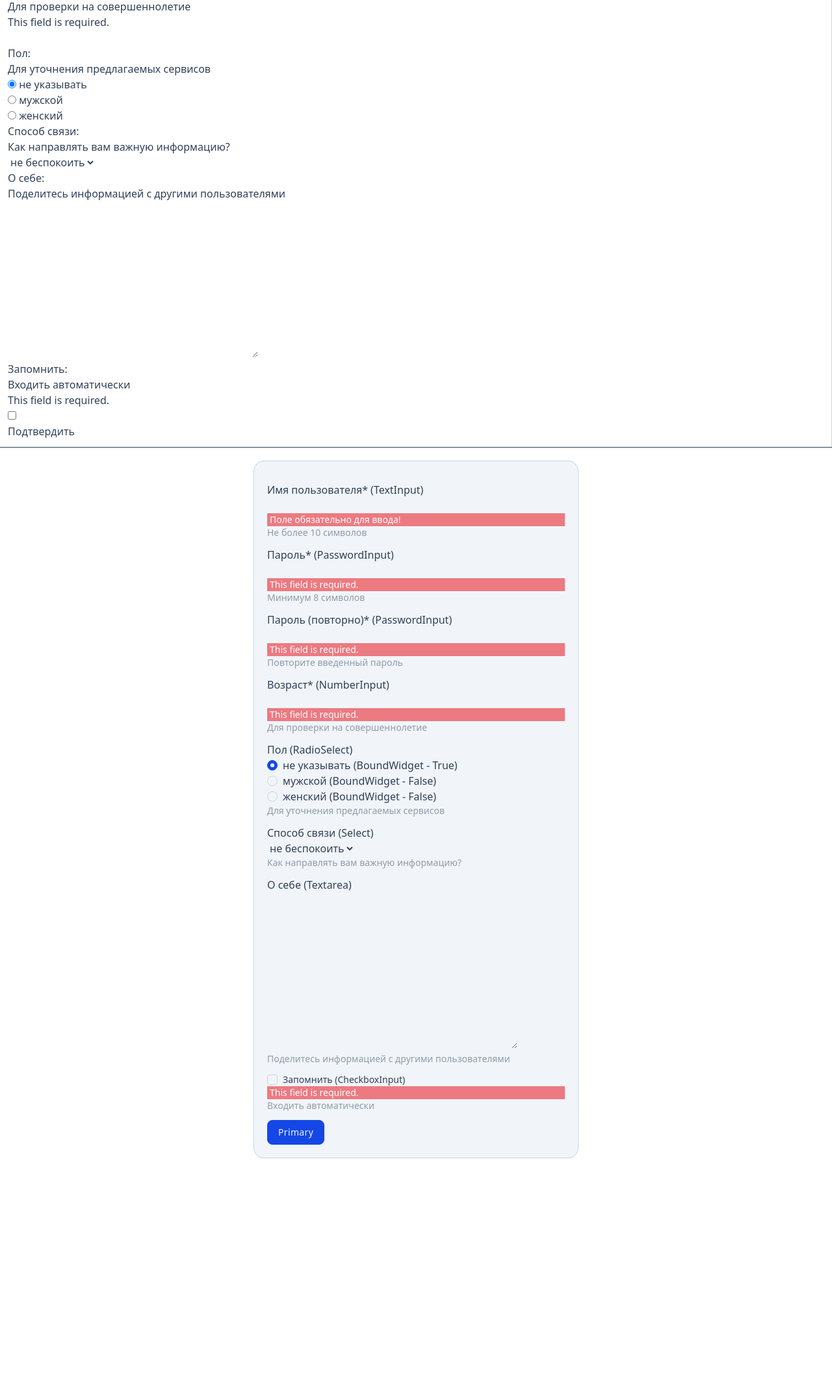
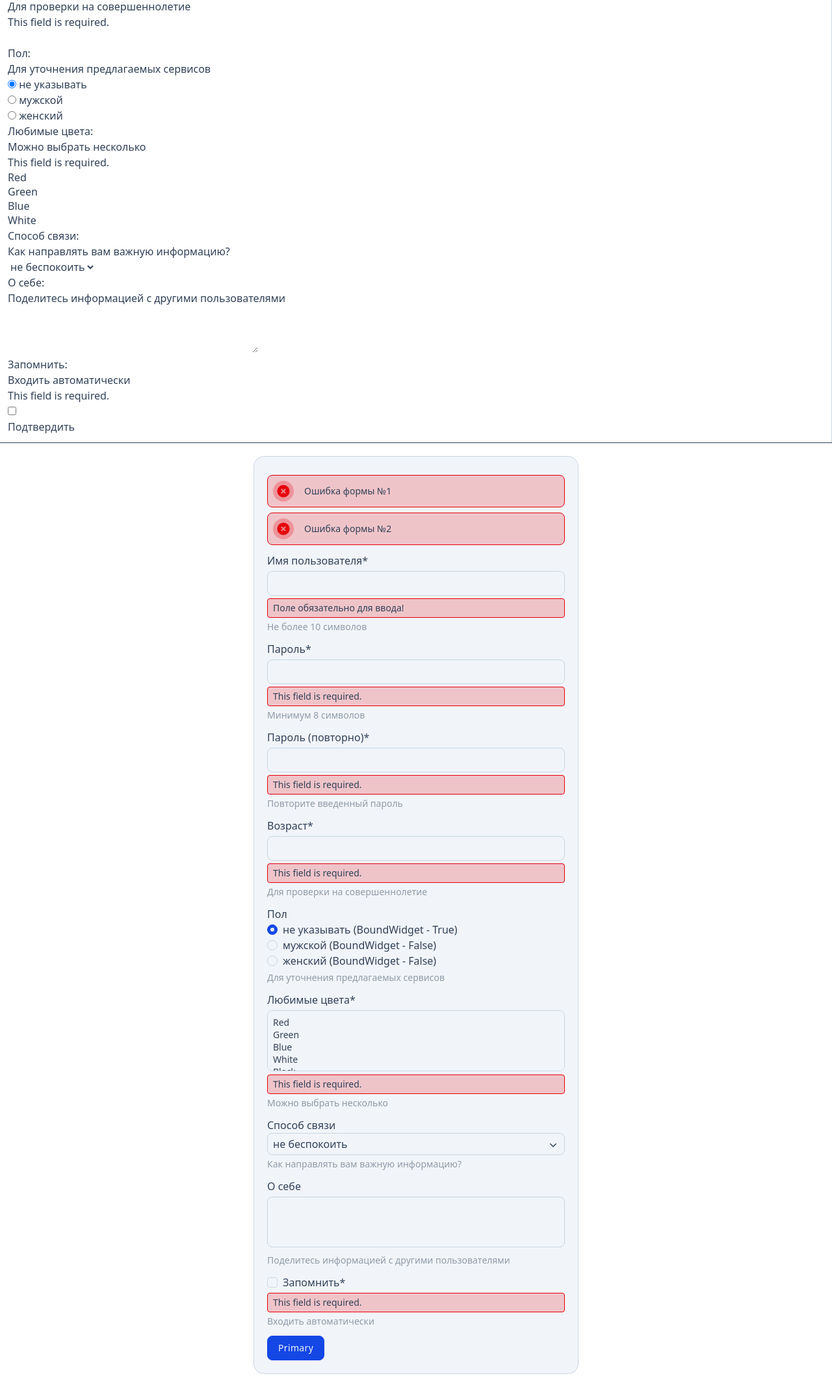
Before and after one commit to pavelplus/forms_playground, a Django app: page / in a window 1280 px wide. Shown: the part 398-2533 px from the top of the page at 65% size. Before the commit the page ends 2181 px from the top, so only its background shows below. Run offline with Django 5.2, Linux system fonts and the light colour scheme.

Commit message:
all basic elements done

```diff
--- a/forms_pg/main/forms.py
+++ b/forms_pg/main/forms.py
@@ -9,11 +9,19 @@ class TestForm(forms.Form):
     ]
     CONTACT_TYPE_CHIOCES = [
         (None, 'не беспокоить'),
-        ('email', 'мужской'),
-        ('phone', 'женский'),
-        ('whatsapp', 'женский'),
-        ('telegram', 'женский'),
+        ('email', 'E-Mail'),
+        ('phone', 'Телефон'),
+        ('whatsapp', 'Whatsapp'),
+        ('telegram', 'Telegram'),
     ]
+    COLORS_CHOICES = [
+        ('R', 'Red'),
+        ('G', 'Green'),
+        ('B', 'Blue'),
+        ('W', 'White'),
+        ('B', 'Black'),
+    ]
+
     USERNAME_MAX_LENGTH = 10
 
     prefix="testform"
@@ -29,7 +37,8 @@ class TestForm(forms.Form):
     password2 = forms.CharField(min_length=8, label='Пароль (повторно)', help_text='Повторите введенный пароль', widget=forms.PasswordInput())
     age = forms.IntegerField(label='Возраст', help_text='Для проверки на совершеннолетие')
     sex = forms.ChoiceField(choices=SEX_CHOICES, label='Пол', help_text='Для уточнения предлагаемых сервисов', required=False, widget=forms.RadioSelect())
+    colors = forms.MultipleChoiceField(choices=COLORS_CHOICES, label='Любимые цвета', help_text='Можно выбрать несколько')
     contact_type = forms.ChoiceField(choices=CONTACT_TYPE_CHIOCES, label='Способ связи', help_text='Как направлять вам важную информацию?', required=False)
-    about = forms.CharField(label="О себе", help_text="Поделитесь информацией с другими пользователями", required=False, widget=forms.Textarea())
+    about = forms.CharField(label="О себе", help_text="Поделитесь информацией с другими пользователями", required=False, widget=forms.Textarea(attrs={'rows':'3'}))
     autologin = forms.BooleanField(label='Запомнить', help_text='Входить автоматически')
     token = forms.CharField(widget=forms.HiddenInput())
--- a/forms_pg/main/templates/main/index.html
+++ b/forms_pg/main/templates/main/index.html
@@ -37,24 +37,41 @@
                     {% endfor %}
                     <button type="submit" value="submit">Подтвердить</button>
                 </form>
-            </div> {% endcomment %}
+                </div> {% endcomment %}
 
-        </div>
-        <hr>
+            </div>
+            <hr>
 
-        {% load form_tags %}
+            {% load form_tags %}
+
 
         {% with form=my_form %}
         <form>
             <div style="max-width: 500px;" class="mx-auto my-5 p-5 space-y-3 border rounded-2xl border-outline dark:border-outline-dark bg-surface-alt dark:bg-surface-dark-alt">
                 <div>
                     {% csrf_token %}
+                    {% for field in form.hidden_fields %}
+                        {{ field.as_widget }}
+                    {% endfor %}
+
+                    {% for error in form.non_field_errors %}
+                        <div class="flex w-full items-center gap-2 bg-danger/20 p-2 my-2 rounded-lg border border-danger" role="alert">
+                            <div class="bg-danger/25 text-danger rounded-full p-1" aria-hidden="true">
+                                <svg xmlns="http://www.w3.org/2000/svg" viewBox="0 0 20 20" fill="currentColor" class="size-6" aria-hidden="true">
+                                    <path fill-rule="evenodd" d="M10 18a8 8 0 1 0 0-16 8 8 0 0 0 0 16ZM8.28 7.22a.75.75 0 0 0-1.06 1.06L8.94 10l-1.72 1.72a.75.75 0 1 0 1.06 1.06L10 11.06l1.72 1.72a.75.75 0 1 0 1.06-1.06L11.06 10l1.72-1.72a.75.75 0 0 0-1.06-1.06L10 8.94 8.28 7.22Z" clip-rule="evenodd" />
+                                </svg>
+                            </div>
+                            <div class="ml-2">
+                                <p class="text-xs font-medium sm:text-sm">{{ error }}</p>
+                            </div>
+                        </div>
+                    {% endfor %}
+
                     {% for field in form.visible_fields %}
                         <div class="mt-3">
 
                             {% if field.field.widget|klass == 'CheckboxInput' %}
-                                <label for="{{ field.id_for_label }}" class="flex items-center gap-2 text-sm font-medium text-on-surface dark:text-on-surface-dark
-                                  has-checked:text-on-surface-strong dark:has-checked:text-on-surface-dark-strong has-disabled:cursor-not-allowed has-disabled:opacity-75">
+                                <label for="{{ field.id_for_label }}" class="flex items-center gap-2 font-medium has-disabled:cursor-not-allowed has-disabled:opacity-75">
                                     <span class="relative flex items-center">
                                         {{ field|add_class:"before:content[''] peer relative size-4 appearance-none overflow-hidden rounded-sm border border-outline bg-surface-alt before:absolute before:inset-0 checked:border-primary checked:before:bg-primary focus:outline-2 focus:outline-offset-2 focus:outline-outline-strong checked:focus:outline-primary active:outline-offset-0 disabled:cursor-not-allowed dark:border-outline-dark dark:bg-surface-dark-alt dark:checked:border-primary-dark dark:checked:before:bg-primary-dark dark:focus:outline-outline-dark-strong dark:checked:focus:outline-primary-dark" }}
                                         {% comment %} <input id="{{ field.html_name }}" type="checkbox" class="before:content[''] peer relative size-4 appearance-none overflow-hidden rounded-sm border border-outline bg-surface-alt before:absolute before:inset-0 checked:border-primary checked:before:bg-primary focus:outline-2 focus:outline-offset-2 focus:outline-outline-strong checked:focus:outline-primary active:outline-offset-0 disabled:cursor-not-allowed dark:border-outline-dark dark:bg-surface-dark-alt dark:checked:border-primary-dark dark:checked:before:bg-primary-dark dark:focus:outline-outline-dark-strong dark:checked:focus:outline-primary-dark" checked/> {% endcomment %}
@@ -62,33 +79,48 @@
                                             <path stroke-linecap="round" stroke-linejoin="round" d="M4.5 12.75l6 6 9-13.5"/>
                                         </svg>
                                     </span>
-                                    <span>{{ field.label }} ({{ field.field.widget|klass }})</span>
+                                    <span>{{ field.label }}{% if field.field.required %}*{% endif %}</span>
                                 </label>
 
                             {% elif field.field.widget|klass == 'RadioSelect' %}
                                 <fieldset>
-                                    <legend class="block font-medium text-on-surface dark:text-on-surface-dark">
+                                    <legend class="block font-medium">
                                         {{ field.label }}{% if field.field.required %}*{% endif %}
-                                        ({{ field.field.widget|klass }})
                                     </legend>
                                     {% for radio in field %}
-                                        <div class="flex items-center justify-start gap-2 font-medium text-on-surface has-disabled:opacity-75 dark:text-on-surface-dark">
+                                        <div class="flex items-center justify-start gap-2 text-on-surface has-disabled:opacity-75 dark:text-on-surface-dark">
                                             <input id="{{ radio.id_for_label }}" type="radio" class="before:content[''] relative h-4 w-4 appearance-none rounded-full border border-outline bg-surface-alt before:invisible before:absolute before:left-1/2 before:top-1/2 before:h-1.5 before:w-1.5 before:-translate-x-1/2 before:-translate-y-1/2 before:rounded-full before:bg-on-primary checked:border-primary checked:bg-primary checked:before:visible focus:outline-2 focus:outline-offset-2 focus:outline-outline-strong checked:focus:outline-primary disabled:cursor-not-allowed dark:border-outline-dark dark:bg-surface-dark-alt dark:before:bg-on-primary-dark dark:checked:border-primary-dark dark:checked:bg-primary-dark dark:focus:outline-outline-dark-strong dark:checked:focus:outline-primary-dark" name="{{ field.html_name }}" value="{{ radio.data.value }}" {{ radio.data.selected|yesno:"checked," }}>
                                             <label for="{{ radio.id_for_label }}" class="">{{ radio.choice_label }} ({{ radio|klass }} - {{ radio.data.selected }})</label>
                                         </div>
                                     {% endfor %}
                                 </fieldset>
 
+                            {% elif field.field.widget|klass == 'Select' %}
+                                <label for="{{ field.id_for_label }}" class="block font-medium">
+                                    {{ field.label }}{% if field.field.required %}*{% endif %}
+                                </label>
+                                <div class="relative">
+                                    <svg xmlns="http://www.w3.org/2000/svg" viewBox="0 0 20 20" fill="currentColor" class="absolute pointer-events-none right-2 top-2 size-5">
+                                        <path fill-rule="evenodd" d="M5.22 8.22a.75.75 0 0 1 1.06 0L10 11.94l3.72-3.72a.75.75 0 1 1 1.06 1.06l-4.25 4.25a.75.75 0 0 1-1.06 0L5.22 9.28a.75.75 0 0 1 0-1.06Z" clip-rule="evenodd" />
+                                    </svg>
+                                    {{ field|add_class:"w-full appearance-none rounded-radius border border-outline bg-surface-alt px-2 py-1 focus-visible:outline-2 focus-visible:outline-offset-2 focus-visible:outline-primary disabled:cursor-not-allowed disabled:opacity-75 dark:border-outline-dark dark:bg-surface-dark-alt dark:focus-visible:outline-primary-dark" }}
+                                </div>
+
+                            {% elif field.field.widget|klass == 'Textarea' %}
+                                <label for="{{ field.id_for_label }}" class="block mb-1 font-medium">
+                                    {{ field.label }}{% if field.field.required %}*{% endif %}
+                                </label>
+                                {{ field|add_class:"scroll-on resize-none w-full rounded-radius border border-outline bg-surface-alt px-2.5 py-2 text-sm focus-visible:outline-2 focus-visible:outline-offset-2 focus-visible:outline-primary disabled:cursor-not-allowed disabled:opacity-75 dark:border-outline-dark dark:bg-surface-dark-alt/50 dark:focus-visible:outline-primary-dark" }}
+
                             {% else %}
-                                <label for="{{ field.id_for_label }}" class="block font-medium text-on-surface dark:text-on-surface-dark">
+                                <label for="{{ field.id_for_label }}" class="block mb-1 font-medium">
                                     {{ field.label }}{% if field.field.required %}*{% endif %}{% comment %} {{ form.label_suffix }} {% endcomment %}
-                                    ({{ field.field.widget|klass }})
                                 </label>
-                                <div>{{ field.as_widget }}</div>
+                                {{ field|add_class:"w-full rounded-radius border border-outline bg-surface-alt px-2 py-2 text-sm focus-visible:outline-2 focus-visible:outline-offset-2 focus-visible:outline-primary disabled:cursor-not-allowed disabled:opacity-75 dark:border-outline-dark dark:bg-surface-dark-alt/50 dark:focus-visible:outline-primary-dark" }}
                             {% endif %}
 
                             {% if field.errors %}
-                                <div class="px-1 text-sm text-on-danger bg-danger/50">
+                                <div id="{{ field.id_for_label }}_error" class="px-2 py-1 mt-1 text-sm rounded-sm bg-danger/20 border border-danger">
                                     {% for error in field.errors %}
                                         <p>{{ error }}</p>
                                     {% endfor %}
@@ -96,13 +128,10 @@
                             {% endif %}
 
                             {% if field.help_text %}
-                                <p id="{{ field.id_for_label }}_helptext" class="text-sm text-on-surface/50 dark:text-on-surface-dark/50">{{ field.help_text }}</p>
+                                <p id="{{ field.id_for_label }}_helptext" class="mt-1 text-sm text-on-surface/50 dark:text-on-surface-dark/50">{{ field.help_text }}</p>
                             {% endif %}
 
                         </div>
-                    {% endfor %}
-                    {% for field in form.hidden_fields %}
-                        {{ field.as_widget }}
                     {% endfor %}
                 </div>
                 <button type="button" class="whitespace-nowrap rounded-radius bg-primary border border-primary px-4 py-2 text-sm font-medium tracking-wide text-on-primary transition hover:opacity-75 text-center focus-visible:outline-2 focus-visible:outline-offset-2 focus-visible:outline-primary active:opacity-100 active:outline-offset-0 disabled:opacity-75 disabled:cursor-not-allowed dark:bg-primary-dark dark:border-primary-dark dark:text-on-primary-dark dark:focus-visible:outline-primary-dark">Primary</button>
--- a/forms_pg/static/css/style.css
+++ b/forms_pg/static/css/style.css
@@ -32,11 +32,14 @@
     --color-white: #fff;
     --spacing: 0.25rem;
     --container-4xl: 56rem;
+    --text-xs: 0.75rem;
+    --text-xs--line-height: calc(1 / 0.75);
     --text-sm: 0.875rem;
     --text-sm--line-height: calc(1.25 / 0.875);
     --text-base: 1rem;
     --text-base--line-height: calc(1.5 / 1);
     --font-weight-medium: 500;
+    --font-weight-semibold: 600;
     --font-weight-bold: 700;
     --tracking-wide: 0.025em;
     --radius-sm: 0.25rem;
@@ -239,6 +242,24 @@
   .top-1\/2 {
     top: calc(1/2 * 100%);
   }
+  .top-2 {
+    top: calc(var(--spacing) * 2);
+  }
+  .top-4 {
+    top: calc(var(--spacing) * 4);
+  }
+  .top-8 {
+    top: calc(var(--spacing) * 8);
+  }
+  .right-2 {
+    right: calc(var(--spacing) * 2);
+  }
+  .right-3 {
+    right: calc(var(--spacing) * 3);
+  }
+  .right-4 {
+    right: calc(var(--spacing) * 4);
+  }
   .left-1 {
     left: calc(var(--spacing) * 1);
   }
@@ -266,11 +287,17 @@
   .mx-auto {
     margin-inline: auto;
   }
+  .my-2 {
+    margin-block: calc(var(--spacing) * 2);
+  }
   .my-5 {
     margin-block: calc(var(--spacing) * 5);
   }
   .mt-1 {
     margin-top: calc(var(--spacing) * 1);
+  }
+  .mt-2 {
+    margin-top: calc(var(--spacing) * 2);
   }
   .mt-3 {
     margin-top: calc(var(--spacing) * 3);
@@ -301,11 +328,22 @@
     width: calc(var(--spacing) * 4);
     height: calc(var(--spacing) * 4);
   }
+  .size-5 {
+    width: calc(var(--spacing) * 5);
+    height: calc(var(--spacing) * 5);
+  }
+  .size-6 {
+    width: calc(var(--spacing) * 6);
+    height: calc(var(--spacing) * 6);
+  }
   .h-4 {
     height: calc(var(--spacing) * 4);
   }
   .w-4 {
     width: calc(var(--spacing) * 4);
+  }
+  .w-fit {
+    width: fit-content;
   }
   .w-full {
     width: 100%;
@@ -337,6 +375,15 @@
   }
   .resize {
     resize: both;
+  }
+  .resize-none {
+    resize: none;
+  }
+  .list-inside {
+    list-style-position: inside;
+  }
+  .list-disc {
+    list-style-type: disc;
   }
   .appearance-none {
     appearance: none;
@@ -391,6 +438,9 @@
   .rounded-full {
     border-radius: calc(infinity * 1px);
   }
+  .rounded-lg {
+    border-radius: var(--radius-lg);
+  }
   .rounded-md {
     border-radius: var(--radius-md);
   }
@@ -411,6 +461,9 @@
     border-right-style: var(--tw-border-style);
     border-right-width: 1px;
   }
+  .border-danger {
+    border-color: var(--color-danger);
+  }
   .border-gray-300 {
     border-color: var(--color-gray-300);
   }
@@ -425,6 +478,9 @@
   }
   .border-red-500 {
     border-color: var(--color-red-500);
+  }
+  .border-red-600 {
+    border-color: var(--color-red-600);
   }
   .border-transparent {
     border-color: transparent;
@@ -441,10 +497,22 @@
       background-color: color-mix(in oklab, var(--color-danger) 10%, transparent);
     }
   }
+  .bg-danger\/15 {
+    background-color: color-mix(in srgb, oklch(57.7% 0.245 27.325) 15%, transparent);
+    @supports (color: color-mix(in lab, red, red)) {
+      background-color: color-mix(in oklab, var(--color-danger) 15%, transparent);
+    }
+  }
   .bg-danger\/20 {
     background-color: color-mix(in srgb, oklch(57.7% 0.245 27.325) 20%, transparent);
     @supports (color: color-mix(in lab, red, red)) {
       background-color: color-mix(in oklab, var(--color-danger) 20%, transparent);
+    }
+  }
+  .bg-danger\/25 {
+    background-color: color-mix(in srgb, oklch(57.7% 0.245 27.325) 25%, transparent);
+    @supports (color: color-mix(in lab, red, red)) {
+      background-color: color-mix(in oklab, var(--color-danger) 25%, transparent);
     }
   }
   .bg-danger\/50 {
@@ -455,6 +523,15 @@
   }
   .bg-primary {
     background-color: var(--color-primary);
+  }
+  .bg-red-600 {
+    background-color: var(--color-red-600);
+  }
+  .bg-red-600\/15 {
+    background-color: color-mix(in srgb, oklch(57.7% 0.245 27.325) 15%, transparent);
+    @supports (color: color-mix(in lab, red, red)) {
+      background-color: color-mix(in oklab, var(--color-red-600) 15%, transparent);
+    }
   }
   .bg-surface {
     background-color: var(--color-surface);
@@ -471,11 +548,20 @@
   .p-3 {
     padding: calc(var(--spacing) * 3);
   }
+  .p-4 {
+    padding: calc(var(--spacing) * 4);
+  }
   .p-5 {
     padding: calc(var(--spacing) * 5);
   }
   .px-1 {
     padding-inline: calc(var(--spacing) * 1);
+  }
+  .px-2 {
+    padding-inline: calc(var(--spacing) * 2);
+  }
+  .px-2\.5 {
+    padding-inline: calc(var(--spacing) * 2.5);
   }
   .px-3 {
     padding-inline: calc(var(--spacing) * 3);
@@ -492,6 +578,15 @@
   .pr-10 {
     padding-right: calc(var(--spacing) * 10);
   }
+  .pl-0 {
+    padding-left: calc(var(--spacing) * 0);
+  }
+  .pl-0\.5 {
+    padding-left: calc(var(--spacing) * 0.5);
+  }
+  .pl-2 {
+    padding-left: calc(var(--spacing) * 2);
+  }
   .pl-3 {
     padding-left: calc(var(--spacing) * 3);
   }
@@ -506,6 +601,10 @@
     font-size: var(--text-sm);
     line-height: var(--tw-leading, var(--text-sm--line-height));
   }
+  .text-xs {
+    font-size: var(--text-xs);
+    line-height: var(--tw-leading, var(--text-xs--line-height));
+  }
   .font-bold {
     --tw-font-weight: var(--font-weight-bold);
     font-weight: var(--font-weight-bold);
@@ -513,6 +612,10 @@
   .font-medium {
     --tw-font-weight: var(--font-weight-medium);
     font-weight: var(--font-weight-medium);
+  }
+  .font-semibold {
+    --tw-font-weight: var(--font-weight-semibold);
+    font-weight: var(--font-weight-semibold);
   }
   .tracking-wide {
     --tw-tracking: var(--tracking-wide);
@@ -875,6 +978,14 @@
       background-color: var(--color-surface-dark-alt);
     }
   }
+  .dark\:bg-surface-dark-alt\/50 {
+    @media (prefers-color-scheme: dark) {
+      background-color: color-mix(in srgb, oklch(27.9% 0.041 260.031) 50%, transparent);
+      @supports (color: color-mix(in lab, red, red)) {
+        background-color: color-mix(in oklab, var(--color-surface-dark-alt) 50%, transparent);
+      }
+    }
+  }
   .dark\:text-on-primary-dark {
     @media (prefers-color-scheme: dark) {
       color: var(--color-on-primary-dark);
```
